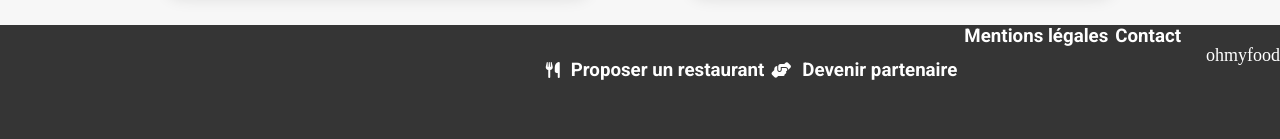
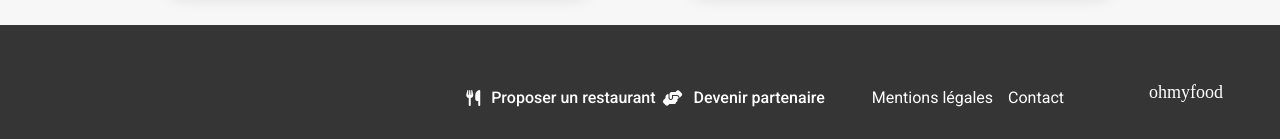
Before and after one commit to CenturyBlast/OC-P4-Ohmyfood, a website: page index.html in a window 1280 px wide. Shown: the part 1239-1378 px from the top of the page. Drawn offline with Linux system fonts and the light colour scheme; a web font is replaced by a local one.

Commit message:
final sans anim

```diff
--- a/index.html
+++ b/index.html
@@ -26,7 +26,8 @@
         <section class="presentation">
             <div class="presentation__location">
                 <i class="fa-solid fa-location-dot" aria-hidden="true"></i>
-                <input class="presentation__location-input" type="search" name="location" value="Paris, Belleville" size="13">
+                <input class="presentation__location-input" type="search" name="location" value="Paris, Belleville"
+                    size="13">
             </div>
             <h1>Réservez le menu qui vous convient</h1>
             <h3>Découvrez des restaurants d'exception, sélectionnés par nos soins.</h3>
@@ -128,17 +129,19 @@
     <footer class="footer">
         <h3 class="footer__logo">ohmyfood</h3>
         <div class="footer__text">
-            <span class="footer__icon">
+            <div class="footer__icon">
                 <i class="fa-solid fa-utensils" aria-hidden="true"></i>
                 <h3>Proposer un restaurant</h3>
-            </span>
-            <span class="footer__icon">
+            </div>
+            <div class="footer__icon">
                 <i class="fa-solid fa-handshake-angle" aria-hidden="true"></i>
                 <h3>Devenir partenaire</h3>
-            </span>
+            </div>
             <div class="footer__text--sub">
                 <h3>Mentions légales</h3>
-                <h3><a href="#" class="footer__contact">Contact</a></h3>
+                <a href="#" class="footer__contact">
+                    <h3>Contact</h3>
+                </a>
             </div>
         </div>
     </footer>
--- a/sass/components/_buttons.scss
+++ b/sass/components/_buttons.scss
@@ -4,6 +4,7 @@
     @include btn;
     margin: 27px auto 57px;
     padding: 15px 20px;
+
     @include desktop {
         margin: 25px auto 30px;
     }
--- a/sass/layout/_footer.scss
+++ b/sass/layout/_footer.scss
@@ -4,7 +4,13 @@
     display: flex;
     flex-direction: column;
     background-color: $color-bg-footer;
+
     @include desktop {
+        height: 114px;
+        flex-direction: row-reverse;
+    }
+
+    @include tablet {
         height: 114px;
         flex-direction: row-reverse;
     }
@@ -18,6 +24,14 @@
         font-weight: 400;
         font-size: 18px;
         padding: 20px 0 15px 25px;
+
+        @include desktop {
+            padding: 57px 57px 0 85px;
+        }
+
+        @include tablet {
+            padding: 57px 57px 0 85px;
+        }
     }
 
     &__text {
@@ -25,26 +39,55 @@
         flex-direction: column;
         padding: 0 0 25px 25px;
         gap: 7px;
+
+        @include desktop {
+            flex-direction: row;
+        }
+
+        @include tablet {
+            flex-direction: row;
+        }
+
         &--sub {
             display: flex;
             flex-direction: column;
-            font-weight: 300;
             gap: 7px;
+
             @include desktop {
                 flex-direction: row;
+                padding: 63px 0 0 40px;
+                gap: 15px;
+            }
+
+            @include tablet {
+                flex-direction: row;
+                padding: 63px 0 0 40px;
+                gap: 15px;
             }
         }
-        @include desktop {
-            flex-direction: row;
-        }
+    }
+
+    &__text h3 {
+        font-size: 16px;
+        font-weight: 500;
+    }
+
+    &__text--sub h3 {
+        font-weight: 400;
     }
 
     &__icon {
         display: flex;
         flex-direction: row;
         align-items: center;
-        font-size: 16px;
-        font-weight: 500;
         gap: 11px;
+
+        @include desktop {
+            padding-top: 56px;
+        }
+
+        @include tablet {
+            padding-top: 56px;
+        }
     }
 }
--- a/sass/layout/_header.scss
+++ b/sass/layout/_header.scss
@@ -9,6 +9,7 @@
     padding: 16.5px 0;
     width: 100%;
     box-shadow: 0 2px 4px rgba(0, 0, 0, 0.15);
+
     @include desktop {
         height: 96px;
         align-items: center;
@@ -18,5 +19,9 @@
         position: absolute;
         left: 23px;
         top: 23px;
+
+        @include desktop {
+            top: 40px;
+        }
     }
 }
--- a/sass/layout/_menu.scss
+++ b/sass/layout/_menu.scss
@@ -9,15 +9,22 @@
         object-fit: cover;
         width: 100%;
         margin-bottom: -40px;
+
         @include desktop {
             height: 390px;
+        }
+
+        @include tablet {
+            height: 320px;
         }
     }
 
     &__texte {
+        display: flex;
+        flex-direction: column;
         background-color: $color-bg-alt;
-        border-radius: 15px 15px 0 0;
-        z-index: 2;
+        border-radius: 40px 40px 0 0;
+
         @include desktop {
             width: 73%;
             margin: 0 auto;
@@ -28,17 +35,33 @@
         font-family: 'Shrikhand';
         font-size: 28px;
         font-weight: 400;
-        padding: 32px 17px 0px 17px;
+        padding: 32px 17px 0;
+
+        @include desktop {
+            padding: 51px 0 0;
+        }
+
+        @include tablet {
+            padding: 51px 0 0;
+        }
     }
 
     &__texte h2 {
         font-size: 16px;
         font-weight: 300;
         text-transform: uppercase;
-        margin: 40px 0 0 13px;
+        margin: 40px 4% 0;
         border-bottom: 3px $color-rect-new solid;
         padding-bottom: 10px;
         width: 40px;
+
+        @include desktop {
+            margin: 40px 20% 0;
+        }
+
+        @include tablet {
+            margin: 40px 12.5% 0;
+        }
     }
 
     &__texte p {
@@ -50,10 +73,32 @@
         display: flex;
         flex-direction: row;
         align-items: center;
+
+        @include desktop {
+            justify-content: center;
+            gap: 24px;
+        }
+
+        @include tablet {
+            justify-content: center;
+            gap: 24px;
+        }
     }
 
     &__title-icon {
-        font-size: 22px;
+        @include heart;
+        margin-top: 36px;
+        margin-right: 10%;
+
+        @include desktop {
+            margin-top: 54px;
+            margin-right: 0;
+        }
+
+        @include tablet {
+            margin-top: 54px;
+            margin-right: 0;
+        }
     }
 
     &__dish {
@@ -78,7 +123,9 @@
         display: none;
     }
 
-    &__entrees, &__plats, &__desserts {
+    &__entrees,
+    &__plats,
+    &__desserts {
         display: flex;
         flex-direction: column;
         gap: 12px;
--- a/sass/pages/_fonctionnement.scss
+++ b/sass/pages/_fonctionnement.scss
@@ -2,6 +2,7 @@
 
 .fonction {
     background-color: $color-white;
+
     @include desktop {
         height: 228px;
     }
@@ -9,6 +10,7 @@
     &__cardlist {
         display: flex;
         flex-direction: column;
+
         @include desktop {
             flex-direction: row;
             padding-left: 14%;
@@ -16,6 +18,12 @@
             gap: 36.5px;
         }
 
+        @include tablet {
+            flex-direction: row;
+            padding-left: 8%;
+            padding-right: 8%;
+            gap: 36.5px;
+        }
     }
 
     &__number-dot {
@@ -49,14 +57,17 @@
         border-radius: 20px;
         background-color: $color-bg-alt;
         box-shadow: 0 4px 15px rgba(0, 0, 0, 0.15);
-        @include desktop {
-        }
     }
 
     & h2 {
         padding: 50px 0 5px 20px;
+
         @include desktop {
-            padding: 52px 0 5px 13% ;
+            padding: 52px 0 5px 13%;
+        }
+
+        @include tablet {
+            padding: 52px 0 5px 7%;
         }
     }
 
--- a/sass/pages/_presentation.scss
+++ b/sass/pages/_presentation.scss
@@ -31,10 +31,12 @@
 
 .presentation h1 {
     margin-top: 40px;
+
     @include desktop {
         font-size: 40px;
         margin-top: 30px;
     }
+
     @include tablet {
         font-size: 32px;
     }
--- a/sass/pages/_restaurants.scss
+++ b/sass/pages/_restaurants.scss
@@ -14,6 +14,7 @@
         flex-direction: column;
         gap: 18px;
         padding-bottom: 66px;
+
         @include desktop {
             display: grid;
             margin: 0 13%;
@@ -21,6 +22,15 @@
             grid-template-columns: 1fr 1fr;
             grid-template-rows: 1fr 1fr;
             gap: 50px 100px;
+        }
+
+        @include tablet {
+            display: grid;
+            margin: 0 5%;
+            padding-bottom: 30px;
+            grid-template-columns: 1fr 1fr;
+            grid-template-rows: 1fr 1fr;
+            gap: 40px 20px;
         }
     }
 
@@ -34,6 +44,7 @@
         height: 251px;
         border-radius: 15px;
         box-shadow: 0 4px 15px rgba(0, 0, 0, 0.1);
+
         @include desktop {
             width: 100%;
         }
@@ -46,7 +57,7 @@
     }
 
     &__card-icon {
-        font-size: 22px;
+        @include heart;
         position: relative;
         right: 25px;
         top: 23px;
@@ -54,8 +65,13 @@
 
     & h2 {
         padding: 55px 0 20px 20px;
+
         @include desktop {
             padding: 32px 0 25px 13%;
+        }
+
+        @include tablet {
+            padding: 32px 0 25px 7%;
         }
     }
 
@@ -77,6 +93,4 @@
         top: 12px;
         right: 12px;
     }
-
-
 }
--- a/sass/utils/_mixins.scss
+++ b/sass/utils/_mixins.scss
@@ -1,10 +1,12 @@
 @mixin btn {
     display: flex;
     border: none;
+    cursor: pointer;
     background: $color-bg-btn-faded;
     color: $color-white;
     box-shadow: 0 4px 10px rgba(0, 0, 0, 0.25);
     border-radius: 25px;
+
     &:hover {
         background: $color-bg-btn-faded-lighter;
         box-shadow: 0 4px 15px rgba(0, 0, 0, 0.35);
@@ -14,15 +16,30 @@
 @mixin dish-cell {
     border: none;
     margin: 0 auto;
+    cursor: pointer;
     background: $color-white;
     box-shadow: 0 4px 10px rgba(0, 0, 0, 0.1);
     border-radius: 15px;
     padding: 12px 15px;
     width: 93%;
+
+    @include desktop {
+        width: 60%;
+    }
+
+    @include tablet {
+        width: 75%;
+    }
+}
+
+@mixin heart {
+    font-size: 22px;
+    cursor: pointer;
 }
 
 @mixin logo {
     font-size: 30px;
+
     @include desktop {
         font-size: 34px;
     }
```
Also changed, not shown: restaurants/la-palette-du-gout.html (+2 -3 lines), assets/style.css, 1 other file.
